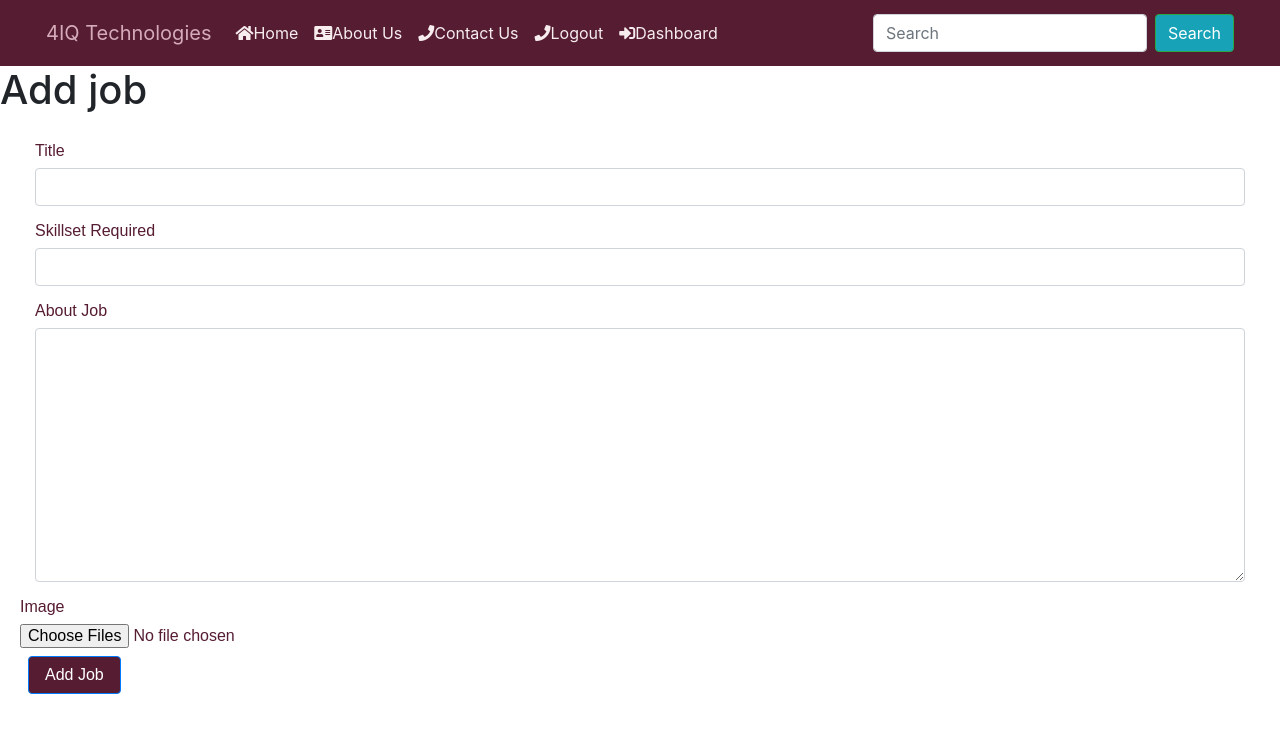
After one commit to Salomegit/Employee_Recruitment, a Django app: page /job/job/add in a window 1280 px wide. The commit adds this page. Shown: the top 733 px of the page. Run offline with Django 4.2, Linux system fonts and the light colour scheme; a user stored in the database is signed in; some libraries are stand-ins or nearby versions.

Commit message:
designed add_job html

```diff
--- a/employee/templates/header.html
+++ b/employee/templates/header.html
@@ -78,6 +78,8 @@
             ><i class="fas fa-sign-in-alt"></i>Sign-Up</a
             >
             {% endif %}
+            {% if request.user.is_authenticated %}
+
             <a
             style="color: white;"
             class="nav-item nav-link"
@@ -85,6 +87,7 @@
             href="{% url 'userprofile:dashboard' %}"
             ><i class="fas fa-sign-in-alt"></i>Dashboard</a
             >
+            {% endif %}
 
 
 
--- a/employee/templates/register.html
+++ b/employee/templates/register.html
@@ -100,8 +100,8 @@
           <div class="control">
             <div class="select">
               <select class="account_type">
-                <option value="jobseeker">Job seeker</option>
-                <option value="employer">Employer</option>
+                <option value="employer" selected>Employer</option>
+                <option value="jobseeker" >Job seeker</option>
               </select>
             </div>
           </div>
--- /dev/null
+++ b/job/forms.py
@@ -0,0 +1,7 @@
+from django import forms
+from .models import Job
+
+class AddJobForm(forms.ModelForm):
+    class Meta:
+        model = Job
+        fields = ['title','skillset_required','about_job','image']
--- a/job/models.py
+++ b/job/models.py
@@ -3,9 +3,9 @@ from django.contrib.auth.models import User
 
 
 class Job(models.Model):
-    title = models.CharField(max_length=150)
+    title = models.CharField(max_length=50)
     created_at = models.DateTimeField(auto_now_add=True)
-    skillset_required = models.TextField(max_length=150)
+    skillset_required = models.TextField(max_length=200)
     about_job = models.TextField(blank=True, null=True)
     image = models.ImageField(upload_to="images/covers")
 
--- /dev/null
+++ b/job/templates/add_job.html
@@ -0,0 +1,65 @@
+{% include 'header.html' %} {% block content %}
+<h1 class="title" style="display: flex; align-items: center">Add job</h1>
+<form
+  method="post"
+  action="."
+  style="
+    color: #561c32;
+    font: 100% / normal sans-serif;
+    justify-content: space-between;
+
+    padding: 20px;
+
+    justify-content: start;
+    align-items: flex-start;
+  "
+>
+  {% csrf_token %}
+
+{%if form.errors %}
+     {% for error in form.errors %}
+        <div class="notification is-danger">
+           {{ error }}
+        </div>
+    {% endfor %}
+{% endif %}
+
+
+
+<div class="col-sm-12">
+    <div class="form-group">
+    <label> Title</label>
+    <input  type="text" name="title" class="form-control" id="id_title" required>
+    </div>
+</div>
+<div class="col-sm-12">
+    <div class="form-group">
+    <label>Skillset Required</label>
+    <input type="text" name="skillset_required" class="form-control" id="id_skillset_required" required>
+</div>
+</div>
+
+<div class="col-sm-12">
+    <div class="form-group">
+    <label>About Job</label>
+    <textarea  type="textarea" name="about_job" class="form-control" id="id_about_job" cols="10" rows="10"  required></textarea>
+</div>
+</div>
+
+<div>
+    <label for="file">Image</label>
+    <br>
+    <input type="file" id="file" name="file" multiple />
+   </div>
+<div>
+    <input
+    type="submit"
+    value="Add Job"
+    class="m-2 px-3 btn btn-primary"
+    style="background-color: #561c32"
+  />
+</div>
+
+</form>
+
+{% endblock %}
--- a/job/urls.py
+++ b/job/urls.py
@@ -8,7 +8,7 @@ app_name = "job"
 
 urlpatterns = [
     path("job/<int:job_id>", views.job_detail, name="job_detail"),
-
+    path("job/add" ,views.add, name="add")
     ]
 
 
--- a/job/views.py
+++ b/job/views.py
@@ -1,8 +1,29 @@
-from django.shortcuts import render
+from django.shortcuts import render,redirect
+from django.http import HttpResponse
+
+from django.contrib.auth.decorators import login_required
 from .models import Job
+from .forms import AddJobForm
 # Create your views here.
 
 def job_detail(request, job_id):
     job = Job.objects.get(pk=job_id)
 
     return render(request, 'job_detail.html',{'job':job})
+
+@login_required
+def add(request):
+    if request.method == "POST":
+        form = AddJobForm(request.Post)
+
+        if form.is_valid():
+            job = form.save(commit=False)
+            job.created_by = request.user
+            job.save()
+
+            return HttpResponse('added a job succesfully')
+            # return http ('login')
+
+    else:
+        form = AddJobForm()
+    return render (request,'add_job.html',{'form':form})
```
Also changed, not shown: employee/views.py (+36 -16 lines), userprofile/templates/dashboard.html (+23 -2 lines), db.sqlite3.
